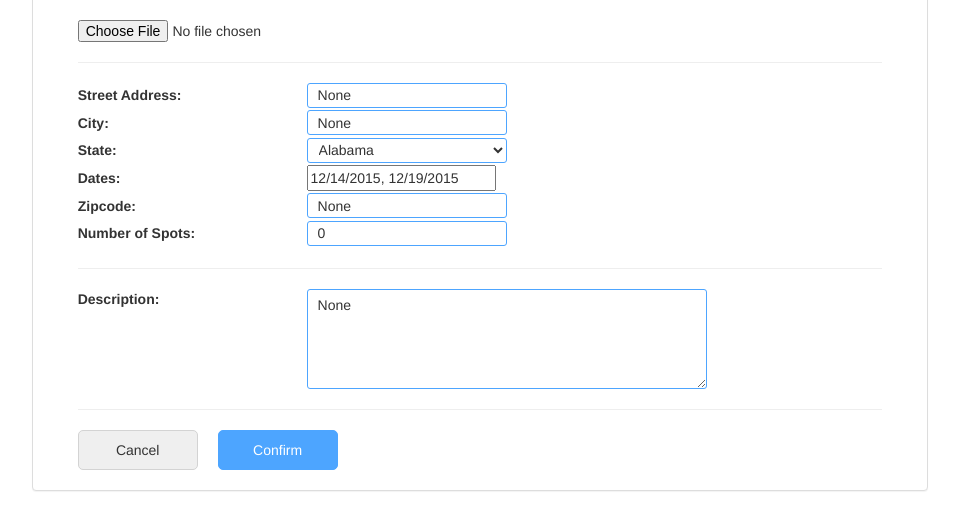
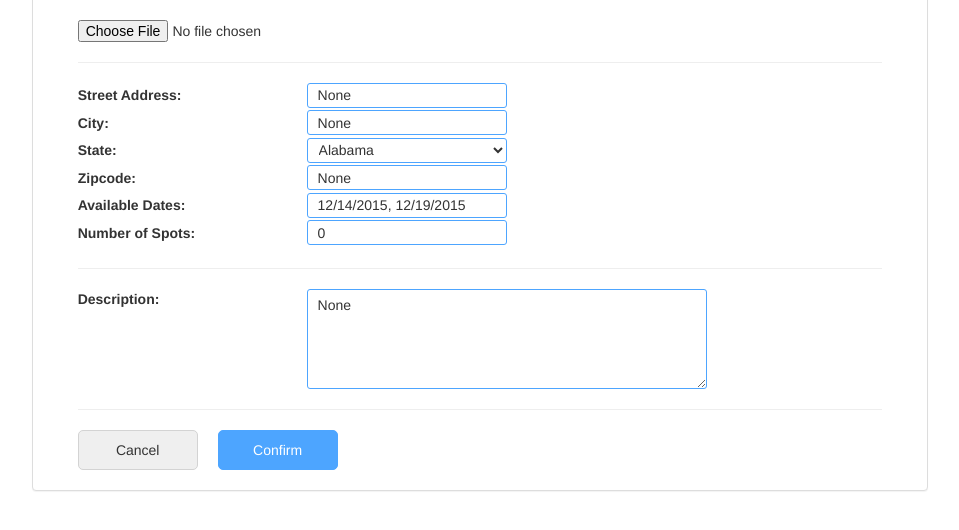
Before and after one commit to zyp5511/gamedayparking_amenities, a Django app: template parkingapp/templates/editspot.html in a window 1280 px wide. Shown: the part 161-691 px from the top of the page, without its empty margins (160-1119 px from the left). Run offline with Django 3.2, Linux system fonts and the light colour scheme; the template is opened without the code that fills it: values that come from a table or form of the project are taken from there, others are empty; some libraries are stand-ins or nearby versions.

Commit message:
minor changes

```diff
--- a/parkingapp/templates/editspot.html
+++ b/parkingapp/templates/editspot.html
@@ -76,7 +76,7 @@
                 margin-right:100px;
             }
 
-            #street_address, #city, #state, #zipcode, #default_num_spots {
+            #street_address, #city, #state, #zipcode, #datepicker, #default_num_spots {
                 background-color:white;
                 display:inline-block;
                 width:200px;
@@ -233,17 +233,6 @@
                             <option value="WY">Wyoming</option></select>
                     </div>
 
-
-                    <div class="fieldContainers">
-                        <label  class="editLabels"
-                                for="datepicker">Dates: </label>
-                        <input  id="datepicker"
-                                type="text"
-                                name="datepicker"
-                                >
-                    </div>
-
-
                     <div class="fieldContainers">
                         <label  class="editLabels"
                                 for="zipcode">Zipcode: </label>
@@ -251,6 +240,15 @@
                                 type="text"
                                 name="zipcode"
                                 value="{{form.zipcode.value}}">
+                    </div>
+
+                    <div class="fieldContainers">
+                        <label  class="editLabels"
+                                for="datepicker">Available Dates: </label>
+                        <input  id="datepicker"
+                                type="text"
+                                name="datepicker"
+                                >
                     </div>
 
                     <div class="fieldContainers">
--- a/parkingapp/templates/home.html
+++ b/parkingapp/templates/home.html
@@ -41,7 +41,7 @@
             }
 
             #homeTitle {
-                margin-top:300px;
+                margin-top:250px;
                 margin-bottom:0px;
                 padding-top:0px !important;
                 padding-bottom:10px;
```
